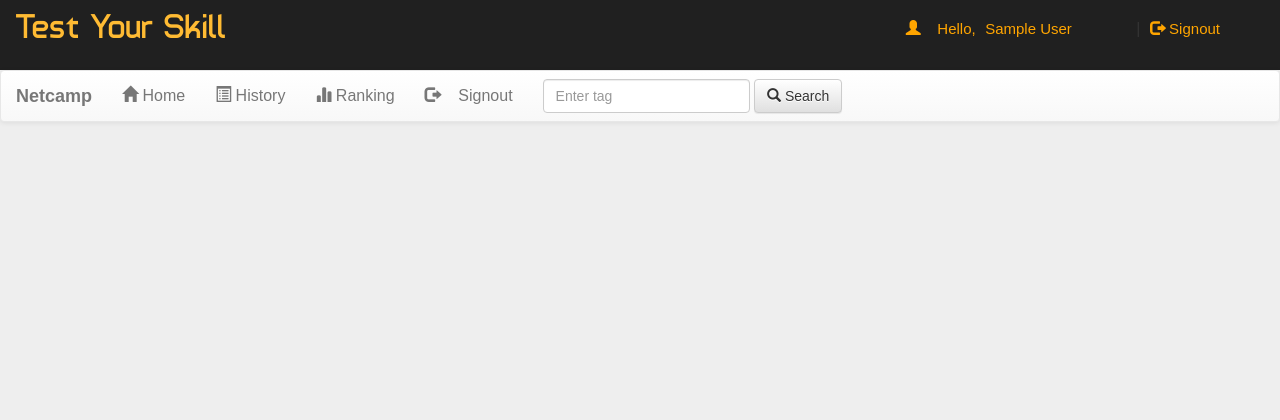
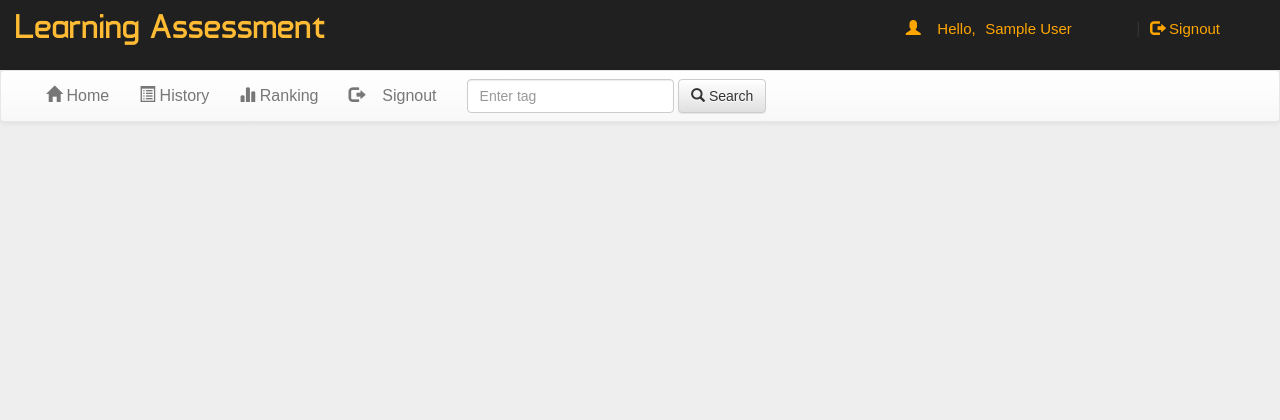
Before and after one commit to khalifaMMM12/Assessment-system, a PHP site: page /account.php in a window 1280 px wide. Shown: the top 420 px of the page. Run offline with PHP 8.4, Linux system fonts and the light colour scheme; the visitor is signed in with stand-in values (Sample User, id 1); some web fonts are replaced.

Commit message:
updated dashboard

```diff
--- a/Assessment-system/account.php
+++ b/Assessment-system/account.php
@@ -28,7 +28,7 @@ include_once 'dbConnection.php';
 <div class="header">
 <div class="row">
 <div class="col-lg-6">
-<span class="logo">Test Your Skill</span></div>
+<span class="logo">Learning Assessment</span></div>
 <div class="col-md-4 col-md-offset-2">
  <?php
  include_once 'dbConnection.php';
@@ -60,7 +60,7 @@ echo '<span class="pull-right top title1" ><span class="log1"><span class="glyph
         <span class="icon-bar"></span>
         <span class="icon-bar"></span>
       </button>
-      <a class="navbar-brand" href="#"><b>Netcamp</b></a>
+      <a class="navbar-brand" href="#"><b></b></a>
     </div>
 
     <!-- Collect the nav links, forms, and other content for toggling -->
--- a/Assessment-system/dash.php
+++ b/Assessment-system/dash.php
@@ -35,7 +35,7 @@ $(function () {
 <div class="header">
 <div class="row">
 <div class="col-lg-6">
-<span class="logo">Test Your Skill</span></div>
+<span class="logo">Learning Assessment</span></div>
 <?php
  include_once 'dbConnection.php';
 session_start();
@@ -49,7 +49,7 @@ else
 $name = $_SESSION['name'];;
 
 include_once 'dbConnection.php';
-echo '<span class="pull-right top title1" ><span class="log1"><span class="glyphicon glyphicon-user" aria-hidden="true"></span>&nbsp;&nbsp;&nbsp;&nbsp;Hello,</span> <a href="account.php" class="log log1">'.$name.'</a>&nbsp;|&nbsp;<a href="logout.php?q=account.php" class="log"><span class="glyphicon glyphicon-log-out" aria-hidden="true"></span>&nbsp;Signout</button></a></span>';
+echo '<span class="pull-right top title1" ><span class="log1"><span class="glyphicon glyphicon-user" aria-hidden="true"></span>&nbsp;&nbsp;&nbsp;&nbsp;Hello,</span> <span class="log log1">'.$name.'</span>&nbsp;|&nbsp;<a href="logout.php?q=account.php" class="log"><span class="glyphicon glyphicon-log-out" aria-hidden="true"></span>&nbsp;Signout</button></a></span>';
 }?>
 
 </div></div>
--- a/Assessment-system/feedback.php
+++ b/Assessment-system/feedback.php
@@ -24,7 +24,7 @@
 <!--header start-->
 <div class="row header">
 <div class="col-lg-6">
-<span class="logo">Test Your Skill</span></div>
+<span class="logo">Learning Assessment</span></div>
 <div class="col-md-2">
 </div>
 <div class="col-md-4">
```
